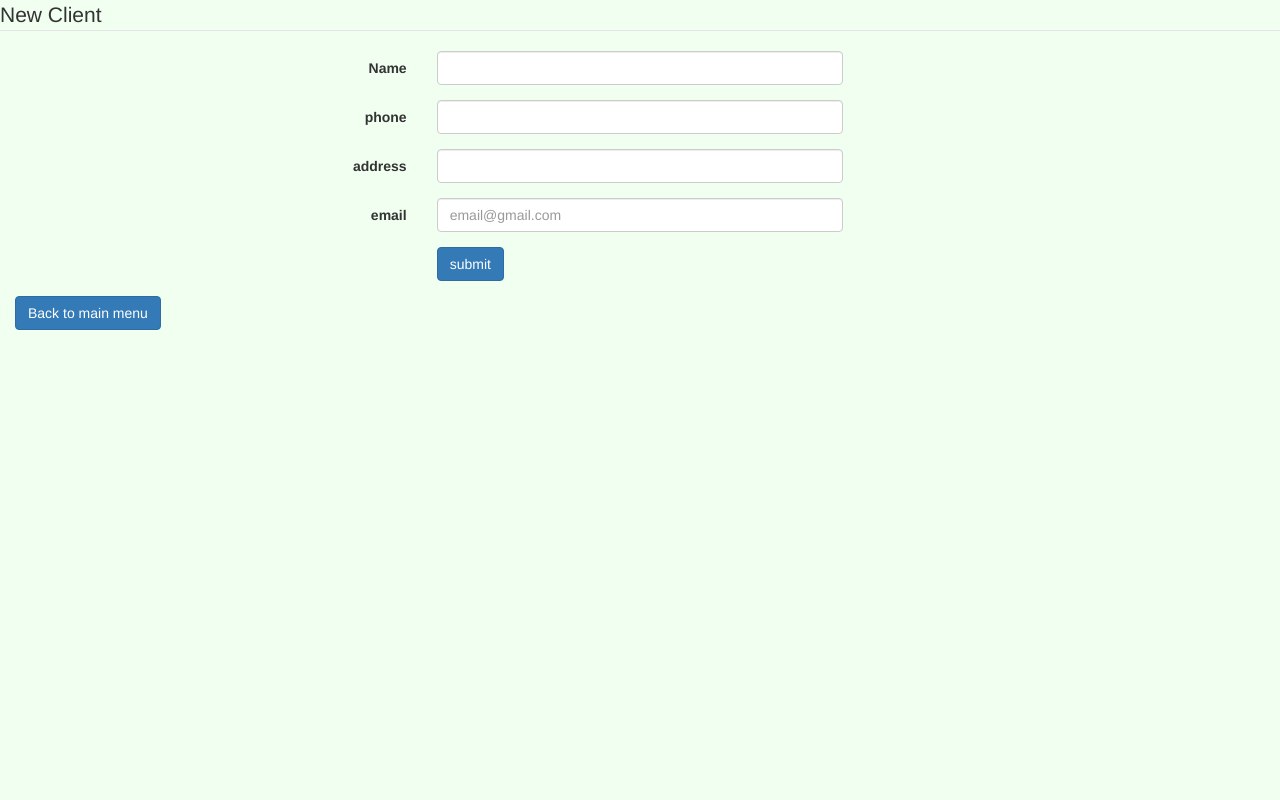
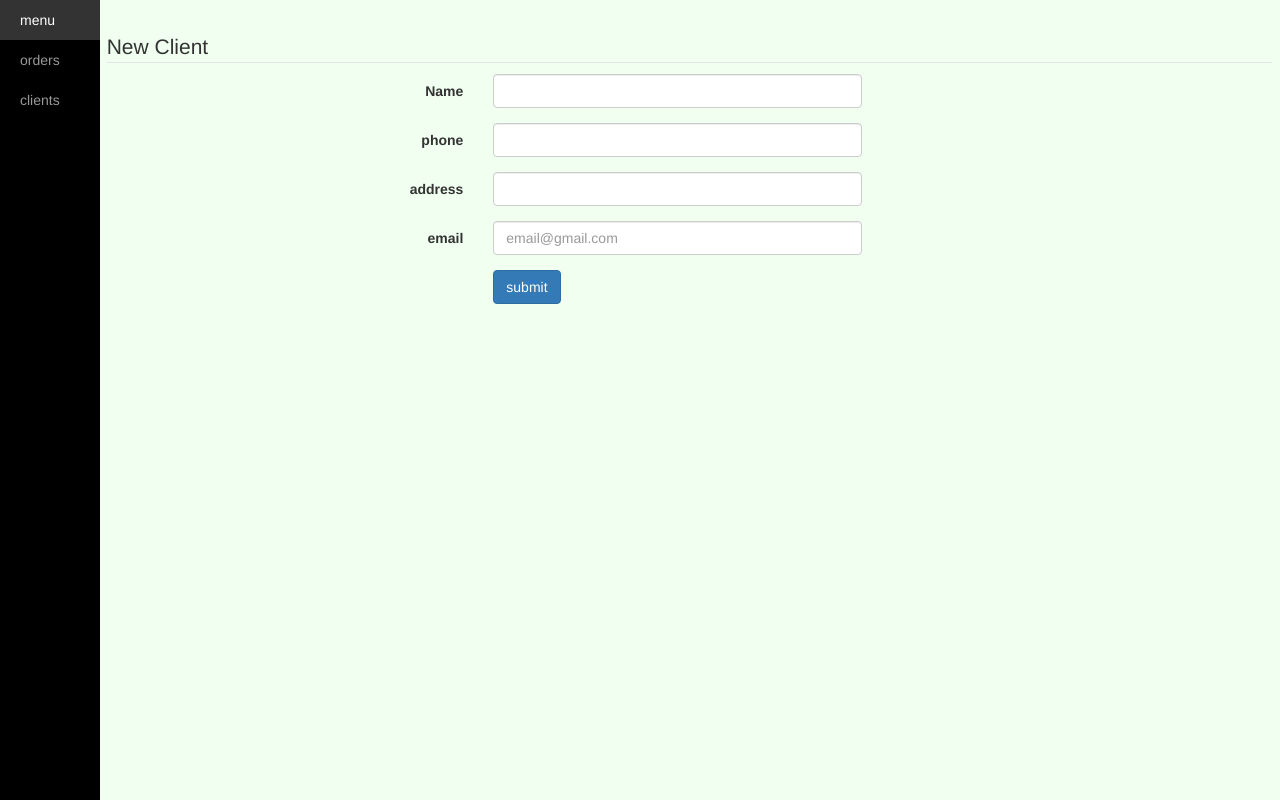
Before and after one commit to Yiangos01/wn16_tm06_project, a PHP site: page /EPL425-project/newClient.php in a window 1280 px wide. Run offline with PHP 8.4, Linux system fonts and the light colour scheme.

Commit message:
full fuctional

```diff
--- a/EPL425-project/css/style.css
+++ b/EPL425-project/css/style.css
@@ -38,6 +38,9 @@ body{
   margin-left:  -3%;
   margin-top: -3%;
 }
+#new{
+  margin: 1%;
+}
 #navi a{
   color:gray;
   text-align:center;
@@ -65,20 +68,30 @@ input[type=radio] {
     opacity: 0;
     margin= 0%;
 }
-
 #left{
   height: 95%;
   float: left;
 }
+#modalhead{
+  text-align: center;
+
+}
+input[name="fancy-checkbox-warning"] label{
+  text-align: center;
+}
+input[name="fancy-checkbox-warning"] {
+  opacity: 0;
+}
 #btn{
-  height: auto;
-  width: auto;
+  height: 5em;
+  width: 100%;
   font-size: auto;
   background-color: gray;
   color: white;
   overflow: hidden;
   margin: 1%;
   padding: 1%;
+  text-align: center;
 }
 #btnAddOrder{
   margin: 1% 1% 1% 90%;
@@ -113,7 +126,7 @@ row{
 }
 .modifiers-content {
     position: relative;
-    background-color: #e6f2ff;
+    background-color: #F0FFF0 ;
     margin: auto;
     padding: 0;
     border: 1px solid #888;
@@ -164,6 +177,7 @@ row{
     color: white;
     height: 100%;
     width: 100%;
+    margin-top: -2%;
 }
 
 .modifiers-body {\
@@ -238,3 +252,7 @@ padding: 0%;
 #tel{
   margin:2px;
 }
+.arraybtn{
+  height: 70%;
+  width:90%;
+}
--- a/EPL425-project/newClient.php
+++ b/EPL425-project/newClient.php
@@ -7,14 +7,30 @@
   <link rel='stylesheet prefetch' href='https://cdnjs.cloudflare.com/ajax/libs/twitter-bootstrap/3.3.7/css/bootstrap.min.css'>
    <link rel="stylesheet" href="css/style.css">
    <script type="text/javascript" src="pos.js"> </script>
+   <link href="css/simple-sidebar.css" rel="stylesheet">
 
 
 </head>
 <body>
+<div id="wrapper">
 <form class="form-horizontal" action="client.php" method="post">
 <fieldset>
+  <div id="sidebar-wrapper">
+      <ul class="sidebar-nav">
+          <li>
+              <a href="index.php" class="" >menu</a>
+          </li>
+          <li>
+              <a href="order.html" data-scroll="" class="">orders</a>
+          </li>
+          <li>
+              <a href="newClient.php" data-scroll="" class="">clients</a>
+          </li>
 
-<legend>New Client</legend>
+      </ul>
+  </div>
+<div id="page-content-wrapper">
+<legend id="new">New Client</legend>
 
 <div class="form-group">
   <label class="col-md-4 control-label" for="name">Name</label>
@@ -57,8 +73,7 @@
 
 </fieldset>
 </form>
- <div class="col-md-4">
-   <a href="index.php" class="btn btn-primary">Back to main menu</a>
- </div>
+</div>
+</div>
 </body>
 </html>
--- a/EPL425-project/pos.js
+++ b/EPL425-project/pos.js
@@ -19,7 +19,7 @@
     };
     xhr.send();
     };
-    getJSON("https://api.foody.com.cy/branch/multimenu/180?auth=58e286a49b98c4314ac75888f558a763b4c3d8d5&skey=SKEY_583a107bc9145&XDEBUG_SESSION_START=PHPSTORM",
+    getJSON("https://api.foody.com.cy/branch/multimenu/180?auth=84e17f065b9a42df73ab77e8517e1a4421ef407e&skey=SKEY_583b578f85846&XDEBUG_SESSION_START=PHPSTORM",
 
       function(err, data) {
         if (err != null) {
@@ -43,7 +43,7 @@
       menuitems.innerHTML ="";
       for(var obj in JSON.categories[cat].menuitems){
         if(JSON.categories[cat].menuitems[obj].name !== '' && JSON.categories[cat].menuitems[obj].name !== null){
-        menuitems.innerHTML += '<button id="btn" type="button" class=\"btn btn-default \" onclick="modifiers('+cat+','+obj+')" >'+ JSON.categories[cat].menuitems[obj].name + '</button>';
+        menuitems.innerHTML += '<div class=\"col-xs-4 col-sm-4 col-md-4\"><button id="btn" type="button" class=\"btn btn-default \" onclick="modifiers('+cat+','+obj+')" >'+ JSON.categories[cat].menuitems[obj].name + '</button></div>';
       }
       }
     }
@@ -53,12 +53,12 @@
       array=[];
       if(JSON.categories[cat].menuitems[mitems].modifiers.hasmodifiers){
       modal.style.display = "block";
-      modifiersHeaderid.innerHTML = '<h2>'+JSON.categories[cat].menuitems[mitems].name+'</h2>';
+      modifiersHeaderid.innerHTML = '<h2 id="modalhead">'+JSON.categories[cat].menuitems[mitems].name+'</h2>';
       modifiersbodyid.innerHTML= ' ';
       for(var o1 in JSON.categories[cat].menuitems[mitems].modifiers.categories){
-         modifiersbodyid.innerHTML +='<div class="col-xs-12 col-md-12"<p><u>'+JSON.categories[cat].menuitems[mitems].modifiers.categories[o1].name+'</u></p></div>';
+         modifiersbodyid.innerHTML +='<div class="col-xs-12 col-md-12"><p><u>'+JSON.categories[cat].menuitems[mitems].modifiers.categories[o1].name+'</u></p></div>';
          for(var o2 in JSON.categories[cat].menuitems[mitems].modifiers.categories[o1].modifiers){
-           modifiersbodyid.innerHTML +='<div class="col-xs-2 col-md-2"><div class=" form-group "><input type="checkbox" name="fancy-checkbox-warning" id="fancy-checkbox-warning\''+o1+o2+'\'" autocomplete="off" onclick="extras('+cat+','+mitems+','+o1+','+o2+')" /><div><label for="fancy-checkbox-warning\''+o1+o2+'\'" id="btn" class=" btn">'+JSON.categories[cat].menuitems[mitems].modifiers.categories[o1].modifiers[o2].name+'</label></div></div></div>';
+           modifiersbodyid.innerHTML +='<div class="col-xs-3 col-md-3"><input type="checkbox" name="fancy-checkbox-warning" id="fancy-checkbox-warning\''+o1+o2+'\'" autocomplete="off" onclick="extras('+cat+','+mitems+','+o1+','+o2+')"/><div><label for="fancy-checkbox-warning\''+o1+o2+'\'" id="btn" class=" btn">'+JSON.categories[cat].menuitems[mitems].modifiers.categories[o1].modifiers[o2].name+'</label></div></div>';
          }
        }
        modifiersfooterid.innerHTML= '<Button id="btnAddOrder" onclick="order('+cat+','+mitems+')">add to order</Button>'
--- a/EPL425-project/readDatabase.php
+++ b/EPL425-project/readDatabase.php
@@ -16,6 +16,7 @@ $dbname = "pos2";
 $aResult = array();
 $aStatus =  array("in Progress", "Cancelled", "Ready", "Finished", "Paid");
 $atype =  array("Delivery","Dine in","Take away");
+$color = array("gray","red","orange","Dark","blue","green");
 // Create connection
 $conn = new mysqli($servername, $username, $password, $dbname);
 // Check connection
@@ -30,7 +31,7 @@ if ($result->num_rows > 0) {
      // output data of each row
      $i=0;
      while($row = $result->fetch_assoc()) {
-       array_push($aResult, "<tr><td><strong>".$row["id"] ."</strong></td> <td>". $atype[$row["type"]]. "</td> <td>".$row["date"]."</td><td>".$row["customerId"]."</td><td>".$row["total"]."</td><td><button onclick=\"stat(".$row["id"] .")\">".$aStatus[$row["status"]]."</button></td><td><button onclick=displayOrder(".$row["id"].") >View order</button></td></tr>");
+       array_push($aResult, "<tr><td><strong>".$row["id"] ."</strong></td> <td>". $atype[$row["type"]]. "</td> <td>".$row["date"]."</td><td>".$row["customerId"]."</td><td>".$row["total"]."</td><td><button class=\"arraybtn\" id=\"".$color[$row["status"]]."\" onclick=\"stat(".$row["id"].")\">".$aStatus[$row["status"]]."</button></td><td><button onclick=displayOrder(".$row["id"].") >View order</button></td></tr>");
        $i++;
       # $AResult =  "<br> id: ". $row["id"]. " - Time: ". $row["time"]. " Date:" . $row["date"] . " CustomerId: ". $row["customerId"] . "<br>";
      }
```
Also changed, not shown: EPL425-project/css/order.css (+14 -10 lines).
